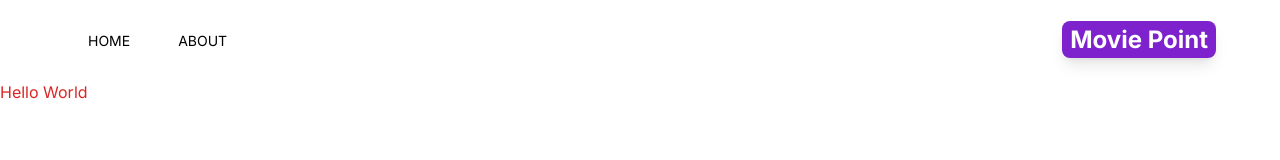
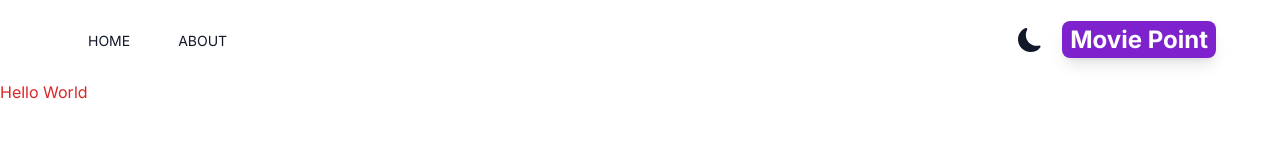
Before and after one commit to fuadcoder/movie-point, a Next.js app: page / in a window 1280 px wide. Shown: the top 160 px of the page. Built offline with nearby package versions, Linux system fonts and the light colour scheme.

Commit message:
add dark mode

```diff
--- a/package.json
+++ b/package.json
@@ -13,6 +13,7 @@
     "eslint": "8.42.0",
     "eslint-config-next": "13.4.6",
     "next": "13.4.6",
+    "next-themes": "^0.2.1",
     "postcss": "8.4.24",
     "react": "18.2.0",
     "react-dom": "18.2.0",
--- /dev/null
+++ b/src/app/Providers.js
@@ -0,0 +1,12 @@
+"use client";
+import { ThemeProvider } from "next-themes";
+
+export default function Providers({ children }) {
+  return (
+    <ThemeProvider enableSystem={true} attribute="class">
+      <div className="dark:bg-gray-900 dark:text-gray-200 text-gray-900 transition-colors duration-300 min-h-screen select-none">
+      {children}
+      </div>
+    </ThemeProvider>
+  );
+}
--- a/src/app/layout.js
+++ b/src/app/layout.js
@@ -1,28 +1,30 @@
-import Header from '@/components/Header'
-import './globals.css'
-import { Inter } from 'next/font/google'
+import Header from "@/components/Header";
+import "./globals.css";
+import { Inter } from "next/font/google";
+import Providers from "./Providers";
 
-const inter = Inter({ subsets: ['latin'] })
+const inter = Inter({ subsets: ["latin"] });
 
 export const metadata = {
-  title: 'Movie Point',
-  description: 'This is the movie point website',
-}
+  title: "Movie Point",
+  description: "This is the movie point website",
+};
 
 export default function RootLayout({ children }) {
   return (
     <html lang="en">
       <body className={inter.className}>
-        {/* Header */}
+        <Providers>
+          {/* Header */}
           <Header />
 
-        {/* Navbar */}
+          {/* Navbar */}
 
-        {/* SearchBox */}
+          {/* SearchBox */}
 
-        {children}
-
+          {children}
+        </Providers>
       </body>
     </html>
-  )
+  );
 }
--- /dev/null
+++ b/src/components/DarkModeSwitch.js
@@ -0,0 +1,25 @@
+"use client";
+import { MdLightMode } from "react-icons/md";
+import { BsFillMoonFill } from "react-icons/bs";
+import { useTheme } from 'next-themes';
+import { useEffect, useState } from "react";
+
+export default function DarkModeSwitch() {
+    const {systemTheme, theme, setTheme} = useTheme();
+    const [mounted, setMounted] = useState(false);
+    useEffect(() => setMounted(true),[]);
+
+    const currentTheme = theme === "system" ? systemTheme : theme;
+  return (
+    <>
+      {mounted && (currentTheme === "dark" ? (
+        <MdLightMode className="text-2xl hover:text-purple-500 cursor-pointer" onClick={() => setTheme("light")} />
+      ) : (
+        <BsFillMoonFill className="text-2xl hover:text-purple-500 cursor-pointer" onClick={() => setTheme("dark")} />
+      ))}
+
+
+
+    </>
+  )
+}
--- a/src/components/Header.js
+++ b/src/components/Header.js
@@ -2,6 +2,7 @@
 import MenuItem from "./MenuItem";
 import { AiFillHome } from 'react-icons/ai';
 import { BsFillInfoCircleFill } from 'react-icons/bs';
+import DarkModeSwitch from "./DarkModeSwitch";
 export default function Header() {
   return (
     <div className="flex justify-between mx-2 max-w-6xl sm:mx-auto items-center py-6">
@@ -9,7 +10,8 @@
         <MenuItem title="HOME" address="/" Icon={AiFillHome}/>
         <MenuItem title="ABOUT" address="/about" Icon={BsFillInfoCircleFill}/>
       </div>
-      <div className="">
+      <div className="flex items-center space-x-5">
+        <DarkModeSwitch />
         <Link href="/">
           <span className="text-2xl text-white font-bold bg-purple-700 py-1 px-2 rounded-lg shadow-lg">Movie Point</span>
         </Link>
--- a/src/components/MenuItem.js
+++ b/src/components/MenuItem.js
@@ -3,8 +3,8 @@
 export default function MenuItems({title, address, Icon}) {
   return (
     <div>
-      <Link href={address} className="mx-4 lg:mx-6 hover:text-purple-700">
-        <Icon className="text-2xl mx-4 sm:hidden"/>
+      <Link href={address} className="mx-4 lg:mx-6 hover:text-purple-500">
+        <Icon className="text-2xl mx-2 sm:hidden"/>
         <p className="hidden sm:inline my-2 text-sm">{title}</p>
       </Link>
     </div>
--- a/tailwind.config.js
+++ b/tailwind.config.js
@@ -15,4 +15,5 @@
     },
   },
   plugins: [],
+  darkMode: "class",
 }
```
Also changed, not shown: 1 other file (tests, documents, lock files or other folders).
